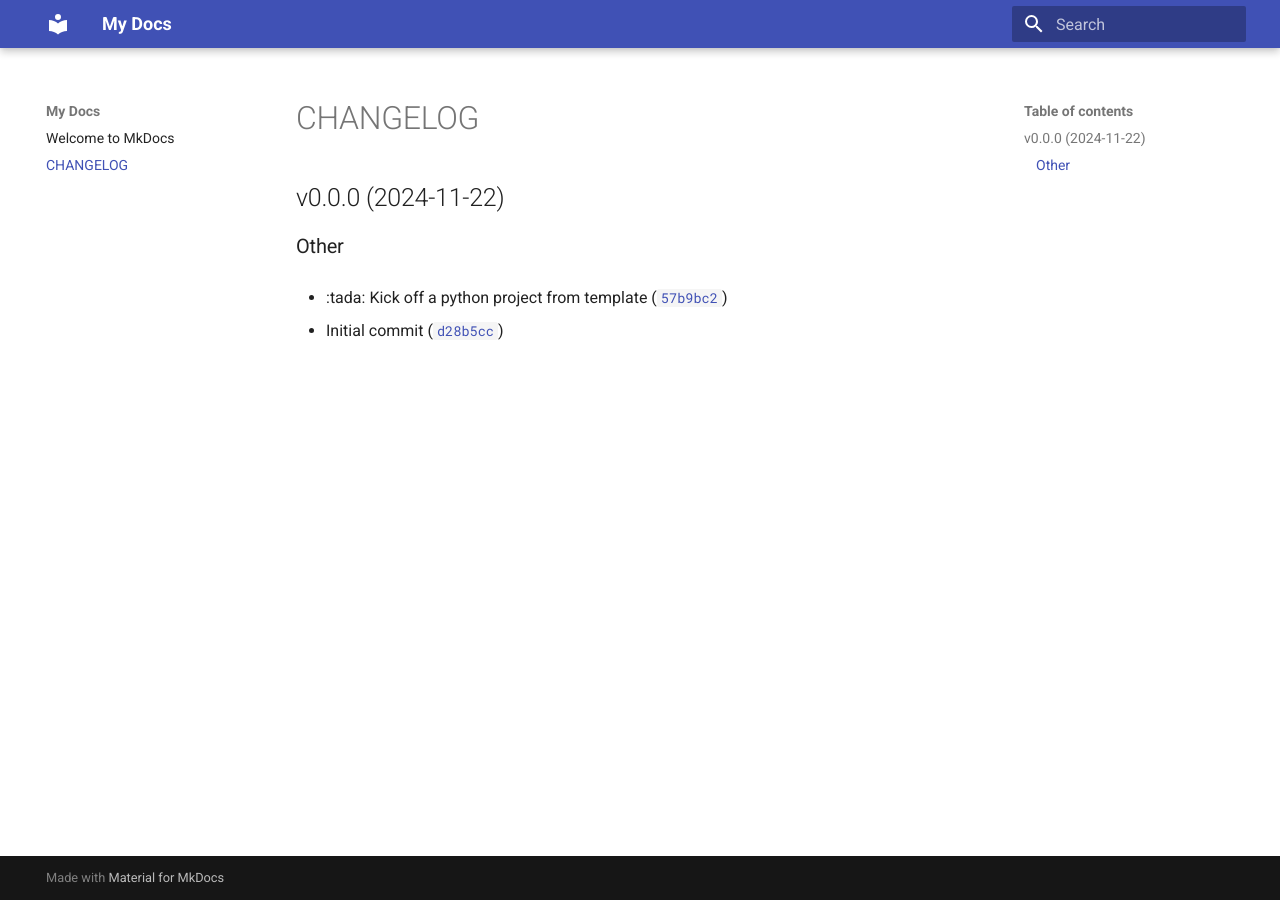
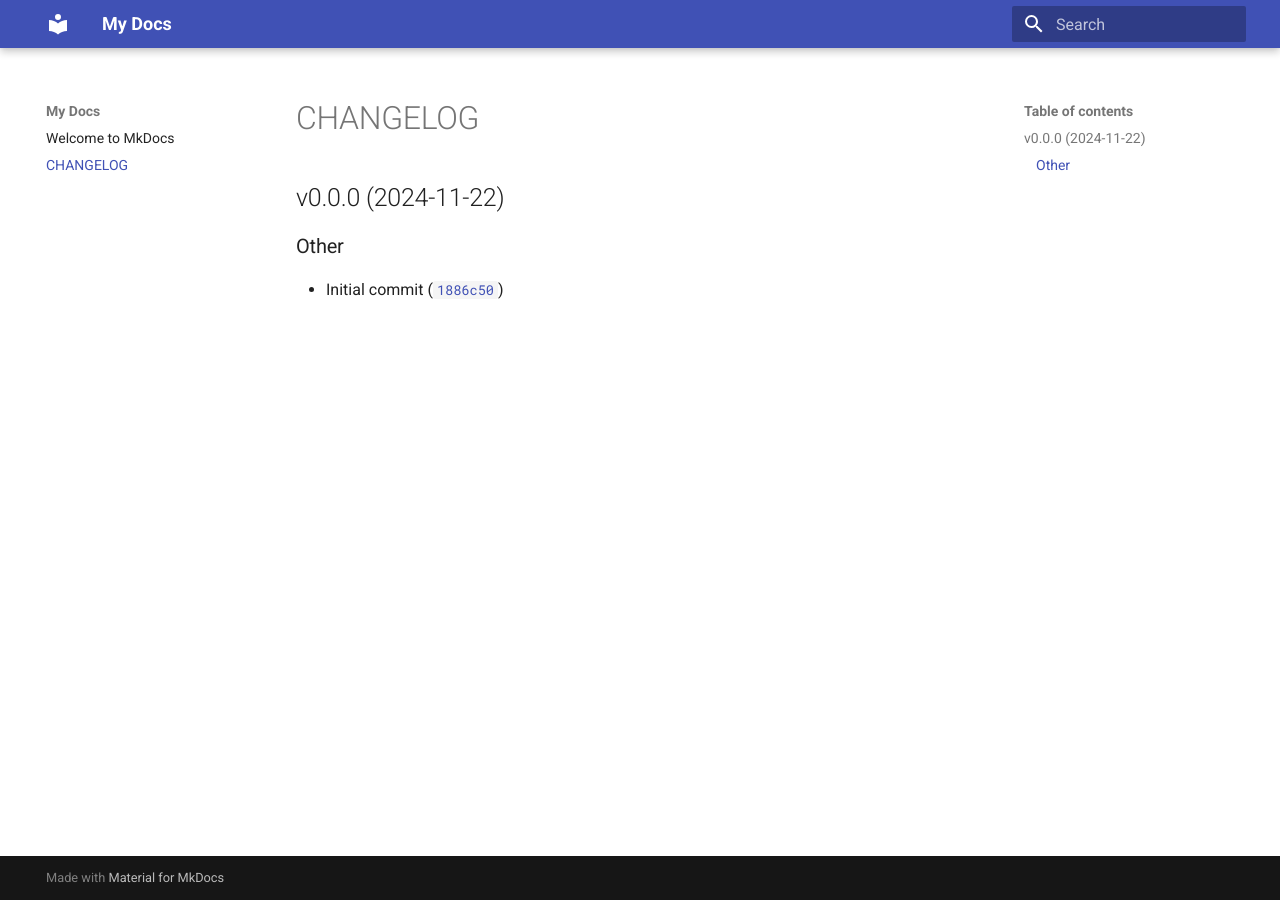
Before and after one commit to 8-bit-hunters/pudly, an MkDocs documentation site: the page built from docs/CHANGELOG.md, in a window 1280 px wide. Built offline with MkDocs 1.6.1 and Material for MkDocs 9.7.7, drawn with Linux system fonts in a browser that asks for light colours.

Commit message:
0.0.0
Automatically generated by python-semantic-release

```diff
--- a/docs/CHANGELOG.md
+++ b/docs/CHANGELOG.md
@@ -5,8 +5,5 @@
 
 ### Other
 
-- :tada: Kick off a python project from template
-  ([`57b9bc2`](https://github.com/8-bit-hunters/python-template/commit/57b9bc2ae0a9e49758b6493f4b8d8b53c189f6ee))
-
 - Initial commit
-  ([`d28b5cc`](https://github.com/8-bit-hunters/python-template/commit/d28b5cce7ec5fa44311558566eb0ea276d991c82))
+  ([`1886c50`](https://github.com/8-bit-hunters/puddle/commit/1886c5027a026c71d5fef50ef28cd32d122fd16e))
```
